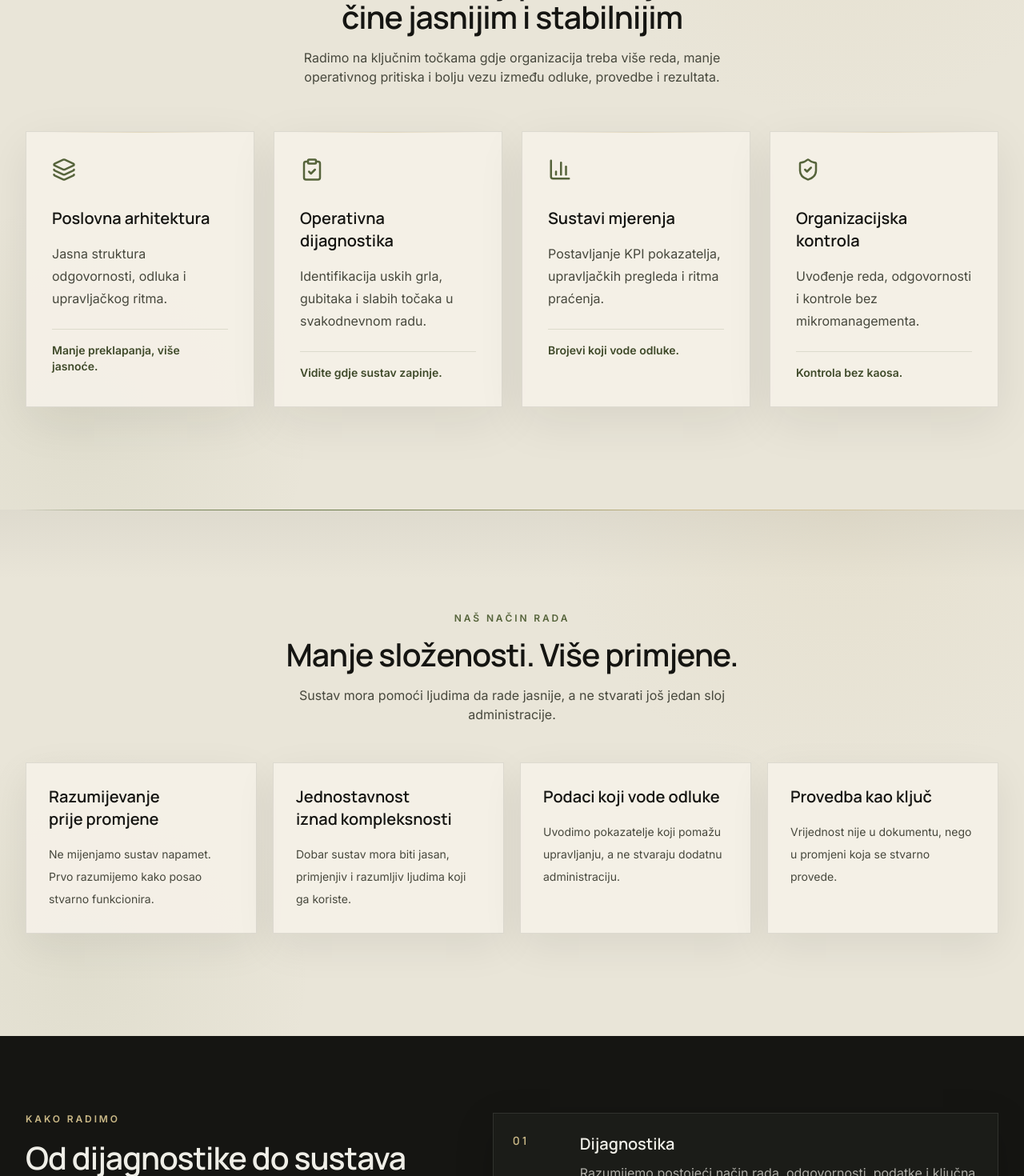
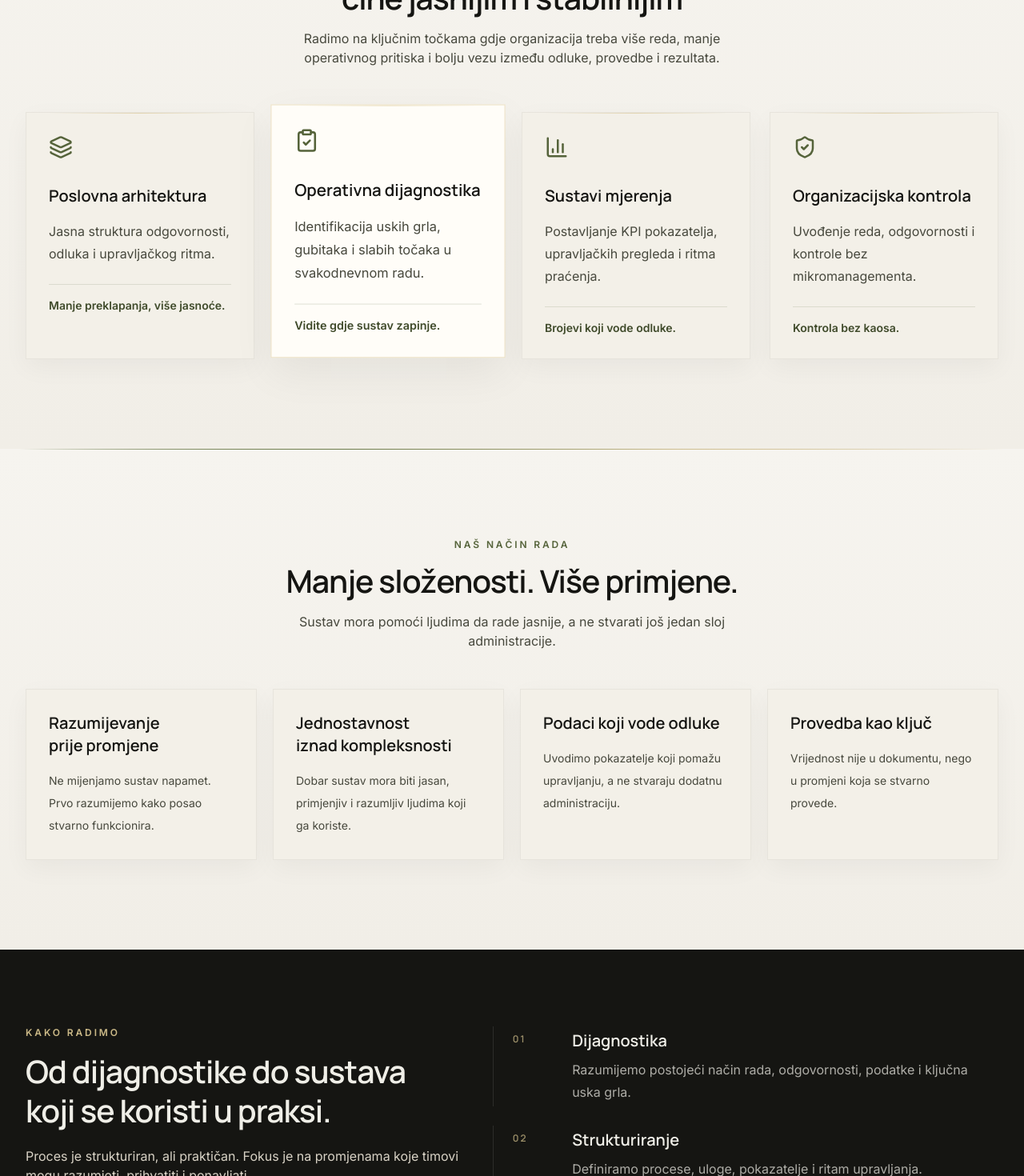
Before and after one commit to jelena1410-ux/optimax-website, a React (Vite) app: page / in a window 1280 px wide. Shown: the part 1220-2690 px from the top of the page at 80% size. Built offline with nearby package versions, Linux system fonts and the light colour scheme.

Commit message:
style: refine boutique Optimax surfaces

```diff
--- a/src/styles.css
+++ b/src/styles.css
@@ -36,15 +36,15 @@
   }
 
   .section-pad {
-    @apply py-20 sm:py-24 lg:py-32;
+    @apply py-16 sm:py-20 lg:py-28;
   }
 
   .service-card {
-    @apply relative overflow-hidden border border-graphite-950/10 bg-[#f5f1e7]/95 p-7 shadow-[0_18px_56px_rgba(21,21,18,0.08)] transition duration-500 hover:-translate-y-1.5 hover:border-champagne-400/40 hover:bg-[#fbf8ef] hover:shadow-[0_28px_82px_rgba(21,21,18,0.13)] sm:p-8;
+    @apply relative overflow-hidden border border-black/5 bg-[#f4f1e8]/95 p-6 shadow-[0_10px_30px_rgba(0,0,0,0.045)] transition duration-500 ease-out hover:-translate-y-0.5 hover:border-[#c6a85b]/40 hover:bg-[#fbf8ef] hover:shadow-[0_18px_46px_rgba(0,0,0,0.065)] sm:p-7;
   }
 
   .hero-service-card {
-    @apply relative overflow-hidden border border-graphite-100/10 bg-graphite-900/80 p-6 shadow-[0_18px_60px_rgba(0,0,0,0.22)] transition duration-500 hover:-translate-y-1 hover:border-champagne-400/30 hover:bg-graphite-900 hover:shadow-[0_26px_82px_rgba(0,0,0,0.3)] sm:p-7;
+    @apply relative overflow-hidden border border-white/10 bg-graphite-900/75 p-5 shadow-[0_16px_46px_rgba(0,0,0,0.2)] transition duration-500 ease-out hover:-translate-y-0.5 hover:border-white/20 hover:bg-graphite-900/90 hover:shadow-[0_22px_68px_rgba(0,0,0,0.28)] sm:p-6;
   }
 
   .before-after-card {
@@ -56,7 +56,7 @@
   }
 
   .principle-card {
-    @apply border border-graphite-950/10 bg-[#f5f1e7]/95 p-7 shadow-[0_16px_48px_rgba(21,21,18,0.07)] transition duration-300 hover:-translate-y-1 hover:border-olive-700/40 hover:bg-[#fbf8ef] hover:shadow-[0_24px_72px_rgba(21,21,18,0.12)];
+    @apply border border-black/5 bg-[#f4f1e8]/95 p-6 shadow-[0_10px_30px_rgba(0,0,0,0.045)] transition duration-500 ease-out hover:-translate-y-0.5 hover:border-[#c6a85b]/40 hover:bg-[#fbf8ef] hover:shadow-[0_18px_46px_rgba(0,0,0,0.065)] sm:p-7;
   }
 
   .about-principle {
@@ -64,7 +64,7 @@
   }
 
   .signal-panel {
-    @apply border border-graphite-950/10 bg-[#f5f1e7]/95 p-7 shadow-[0_20px_62px_rgba(21,21,18,0.09)] transition duration-300 hover:-translate-y-1 hover:shadow-[0_28px_84px_rgba(21,21,18,0.13)] sm:p-8;
+    @apply border border-black/5 bg-[#f4f1e8]/95 p-6 shadow-[0_14px_42px_rgba(0,0,0,0.055)] transition duration-500 ease-out hover:-translate-y-0.5 hover:shadow-[0_20px_58px_rgba(0,0,0,0.08)] sm:p-7;
   }
 
   .signal-panel-dark {
@@ -72,7 +72,7 @@
   }
 
   .compact-row {
-    @apply flex items-start gap-3 border border-graphite-950/10 bg-[#fbf8ef]/90 p-3.5 text-sm font-medium leading-6 text-graphite-800 shadow-[0_10px_28px_rgba(21,21,18,0.045)] transition duration-300 hover:border-olive-700/30 hover:bg-[#fffdf7];
+    @apply flex items-start gap-3 border border-black/5 bg-[#fbf8ef]/70 p-3.5 text-sm font-medium leading-relaxed text-graphite-800 shadow-none transition duration-500 ease-out hover:border-[#c6a85b]/40 hover:bg-[#fffdf7];
   }
 
   .compact-row svg {
@@ -80,7 +80,7 @@
   }
 
   .result-pill {
-    @apply border border-graphite-100/10 bg-graphite-900 px-5 py-4 text-sm font-semibold leading-6 text-graphite-100/80 shadow-[0_12px_34px_rgba(0,0,0,0.16)] transition duration-300 hover:-translate-y-1 hover:border-champagne-400/25;
+    @apply border border-white/10 bg-graphite-900 px-5 py-4 text-sm font-semibold leading-6 text-graphite-100/80 shadow-[0_12px_34px_rgba(0,0,0,0.16)] transition duration-500 ease-out hover:-translate-y-0.5 hover:border-[#c6a85b]/40 hover:shadow-[0_0_30px_rgba(198,168,91,0.12)];
   }
 
   .metric {
@@ -88,15 +88,15 @@
   }
 
   .process-row {
-    @apply grid grid-cols-[3.2rem_1fr] gap-4 border border-graphite-100/10 bg-graphite-900/80 p-5 text-base leading-7 text-graphite-100/80 shadow-[0_16px_46px_rgba(0,0,0,0.16)] transition duration-300 hover:-translate-y-1 hover:border-champagne-400/25 hover:bg-graphite-900 sm:grid-cols-[4rem_1fr] sm:gap-5 sm:p-6;
+    @apply grid grid-cols-[2.7rem_1fr] gap-4 border-l border-white/10 bg-transparent py-1 pl-5 pr-2 text-sm leading-relaxed text-graphite-100/75 shadow-none transition duration-500 ease-out hover:translate-x-1 hover:border-[#c6a85b]/50 sm:grid-cols-[3.4rem_1fr] sm:gap-5 sm:pl-6;
   }
 
   .process-index {
-    @apply font-display text-xs font-semibold tracking-[0.18em] text-champagne-400 sm:text-sm sm:tracking-[0.22em];
+    @apply pt-1 font-display text-[0.68rem] font-semibold tracking-[0.14em] text-champagne-400/75 sm:text-xs sm:tracking-[0.18em];
   }
 
   .audience-row {
-    @apply flex gap-4 border border-graphite-950/10 bg-[#f5f1e7]/95 p-5 text-base leading-7 text-graphite-800 shadow-[0_16px_48px_rgba(21,21,18,0.07)] transition duration-300 hover:-translate-y-1 hover:border-olive-700/40 hover:bg-[#fbf8ef] hover:shadow-[0_24px_72px_rgba(21,21,18,0.12)] sm:p-6 sm:text-lg sm:leading-8;
+    @apply flex gap-4 border border-black/5 bg-[#f4f1e8]/95 p-5 text-[15px] leading-relaxed text-graphite-800 shadow-[0_10px_30px_rgba(0,0,0,0.045)] transition duration-500 ease-out hover:-translate-y-0.5 hover:border-[#c6a85b]/40 hover:bg-[#fbf8ef] hover:shadow-[0_18px_46px_rgba(0,0,0,0.065)] sm:p-6;
   }
 
   .contact-link {
@@ -109,26 +109,26 @@
 
   .field input,
   .field textarea {
-    @apply w-full min-w-0 border border-graphite-950/10 bg-[#efe9dd] px-4 py-3.5 font-normal leading-6 text-graphite-950 outline-none shadow-[inset_0_1px_0_rgba(255,255,255,0.68)] transition duration-300 placeholder:text-graphite-700/50 focus:border-champagne-400 focus:bg-[#fffdf7] focus:ring-2 focus:ring-champagne-400/25;
+    @apply w-full min-w-0 border border-black/10 bg-[#efe9dd] px-4 py-3.5 font-normal leading-6 text-graphite-950 outline-none shadow-[inset_0_1px_0_rgba(255,255,255,0.68)] transition duration-300 placeholder:text-graphite-700/50 hover:border-[#c6a85b]/40 focus:border-[#c6a85b] focus:bg-[#fffdf7] focus:ring-2 focus:ring-[#c6a85b]/25;
   }
 }
 
 .section-ivory {
   position: relative;
   background:
-    linear-gradient(180deg, rgba(21, 21, 18, 0.05), transparent 5.5rem),
-    radial-gradient(circle at 82% 0%, rgba(203, 185, 135, 0.11), transparent 22rem),
+    linear-gradient(180deg, #f6f4ef 0%, #f1eee7 100%),
+    radial-gradient(circle at 82% 0%, rgba(198, 168, 91, 0.09), transparent 22rem),
     radial-gradient(circle at 8% 88%, rgba(108, 123, 74, 0.07), transparent 18rem),
-    #e9e5d8;
+    #f3f1ea;
 }
 
 .section-olive {
   position: relative;
   background:
-    linear-gradient(180deg, rgba(21, 21, 18, 0.055), transparent 6rem),
+    linear-gradient(180deg, #f3f1ea 0%, #ebe8dc 100%),
     radial-gradient(circle at 15% 18%, rgba(108, 123, 74, 0.13), transparent 22rem),
-    radial-gradient(circle at 88% 92%, rgba(203, 185, 135, 0.1), transparent 19rem),
-    #e3e1d2;
+    radial-gradient(circle at 88% 92%, rgba(198, 168, 91, 0.1), transparent 19rem),
+    #ebe8dc;
 }
 
 h1,
@@ -176,7 +176,7 @@ h3 {
 
 .premium-button,
 .premium-submit {
-  box-shadow: 0 14px 40px rgba(203, 185, 135, 0.16);
+  box-shadow: 0 0 40px rgba(198, 168, 91, 0.15), 0 14px 34px rgba(0, 0, 0, 0.12);
 }
 
 .header-cta {
@@ -208,8 +208,8 @@ h3 {
 
 .premium-submit:hover {
   background: #343c24;
-  transform: translateY(-2px);
-  box-shadow: 0 0 0 1px rgba(203, 185, 135, 0.2), 0 20px 58px rgba(48, 55, 32, 0.25);
+  transform: translateY(-1px);
+  box-shadow: 0 0 0 1px rgba(198, 168, 91, 0.2), 0 0 42px rgba(198, 168, 91, 0.16);
 }
 
 .service-card::before {
@@ -219,7 +219,7 @@ h3 {
   left: 1.75rem;
   height: 1px;
   content: '';
-  background: linear-gradient(90deg, transparent, rgba(203, 185, 135, 0.72), transparent);
+  background: linear-gradient(90deg, transparent, rgba(198, 168, 91, 0.68), transparent);
   opacity: 0.58;
 }
 
@@ -276,10 +276,42 @@ h3 {
 
 .hero-lines {
   background:
-    linear-gradient(90deg, rgba(203, 185, 135, 0.07) 1px, transparent 1px),
-    linear-gradient(0deg, rgba(239, 238, 231, 0.045) 1px, transparent 1px),
-    radial-gradient(circle at 14% 22%, rgba(108, 123, 74, 0.18), transparent 34%);
+    linear-gradient(90deg, rgba(203, 185, 135, 0.045) 1px, transparent 1px),
+    linear-gradient(0deg, rgba(239, 238, 231, 0.032) 1px, transparent 1px),
+    radial-gradient(circle at 14% 22%, rgba(108, 123, 74, 0.12), transparent 34%);
   background-size: 96px 96px, 96px 96px, auto;
+}
+
+.service-card-featured {
+  border-color: rgba(198, 168, 91, 0.32);
+  background: #fffdf8;
+  box-shadow: 0 18px 48px rgba(0, 0, 0, 0.06);
+}
+
+@media (min-width: 1024px) {
+  .service-card-featured {
+    transform: translateY(-0.35rem) scale(1.025);
+  }
+
+  .service-card-featured:hover {
+    transform: translateY(-0.55rem) scale(1.025);
+  }
+}
+
+.reveal {
+  animation: reveal-up 520ms ease-out backwards;
+}
+
+@keyframes reveal-up {
+  from {
+    opacity: 0;
+    transform: translateY(14px);
+  }
+
+  to {
+    opacity: 1;
+    transform: translateY(0);
+  }
 }
 
 .architectural-grid {
```
